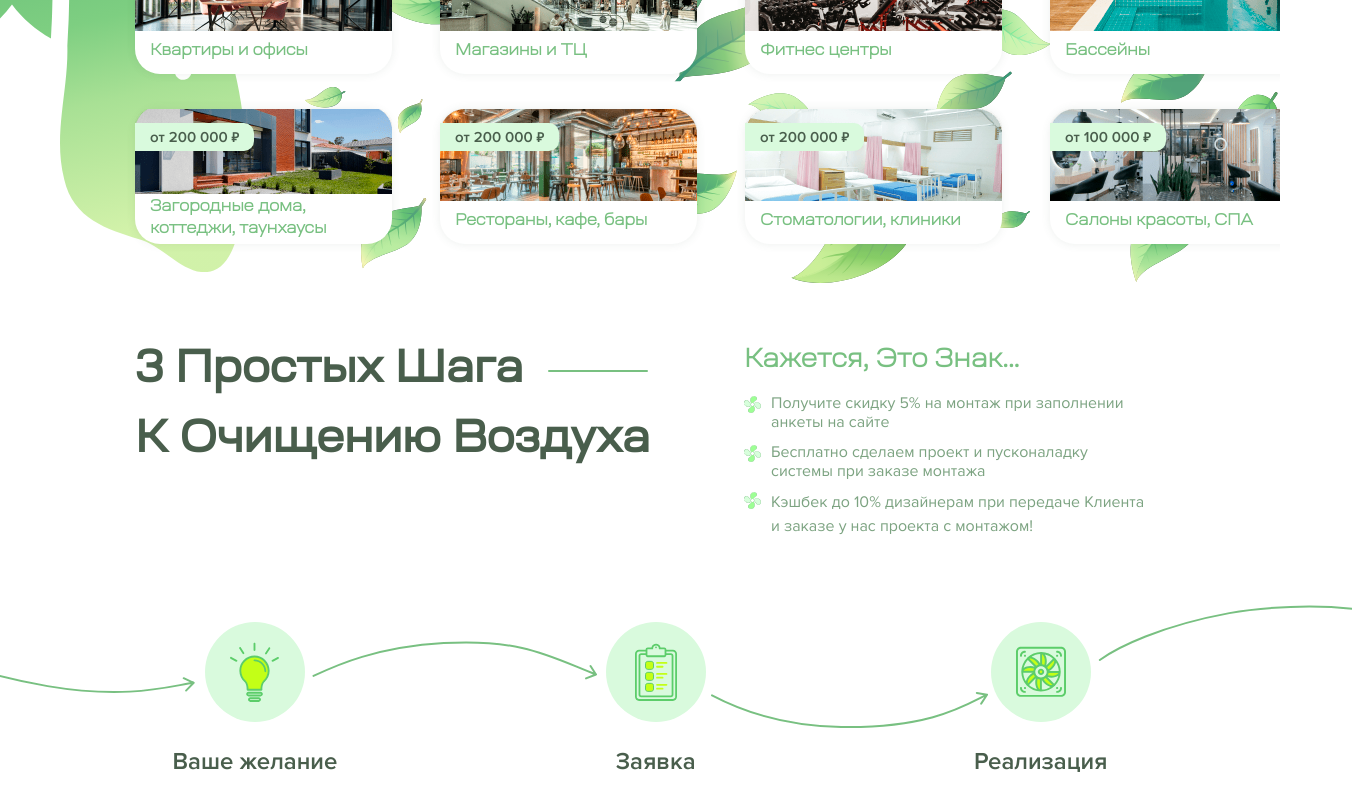
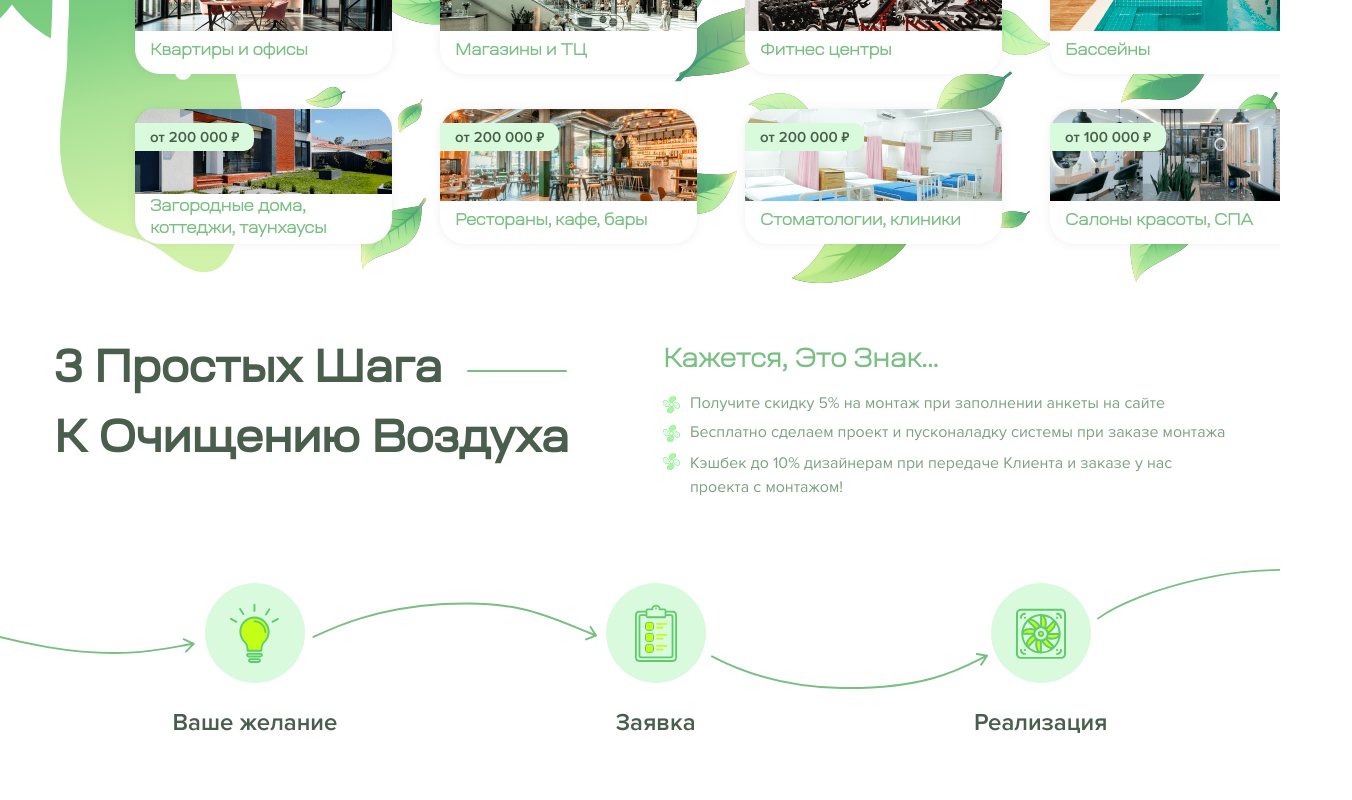
Before and after one commit to Lehano-A/fresh-air, a React (Create React App) app: page / in a window 1280 px wide. Shown: the part 1951-2751 px from the top of the page, 1352 px wide, since content can reach past the window. After the commit the page ends 2712 px from the top, so only its background shows below. Built offline with nearby package versions, Linux system fonts and the light colour scheme.

Commit message:
Корректирует стили CampaigningSteps

```diff
--- a/src/scss/components/_campaigning-steps.scss
+++ b/src/scss/components/_campaigning-steps.scss
@@ -10,10 +10,11 @@ $height-pseudo: 100%;
   align-items: center;
   margin: 0;
   padding: 0 135px;
+  overflow: hidden;
 
   &__subtitle {
     @include subtitle();
-    max-width: 516px;
+    width: 516px;
     margin: 0 93px 0 0;
     line-height: 1.21;
     height: 130px;
@@ -42,6 +43,7 @@ $height-pseudo: 100%;
   }
 
   & ul {
+    width: 563px;
     font-size: 16px;
     line-height: 1.21;
     list-style: none;
@@ -80,11 +82,11 @@ $height-pseudo: 100%;
   }
 
   &__steps {
+    position: relative;
+    padding: 84px 80px 0;
     display: flex;
     justify-content: space-between;
     width: 1095px;
-    padding: 84px 80px 0;
-    position: relative;
 
     &::before {
       content: '';
@@ -115,11 +117,11 @@ $height-pseudo: 100%;
         url('../../images/Components/CampaigningSteps/icons/arrow-4.svg');
       background-size:
         285px 44px,
-        285px 58px;
+        255px 58px;
       background-repeat: no-repeat;
       background-position:
         55px 100px,
-        825px 65px;
+        840px 65px;
     }
   }
 
@@ -127,7 +129,6 @@ $height-pseudo: 100%;
     display: flex;
     flex-direction: column;
     align-items: center;
-    position: relative;
 
     &-icon {
       width: 100px;
```
Also changed, not shown: src/images/Components/CampaigningSteps/icons/arrow-4.svg.
